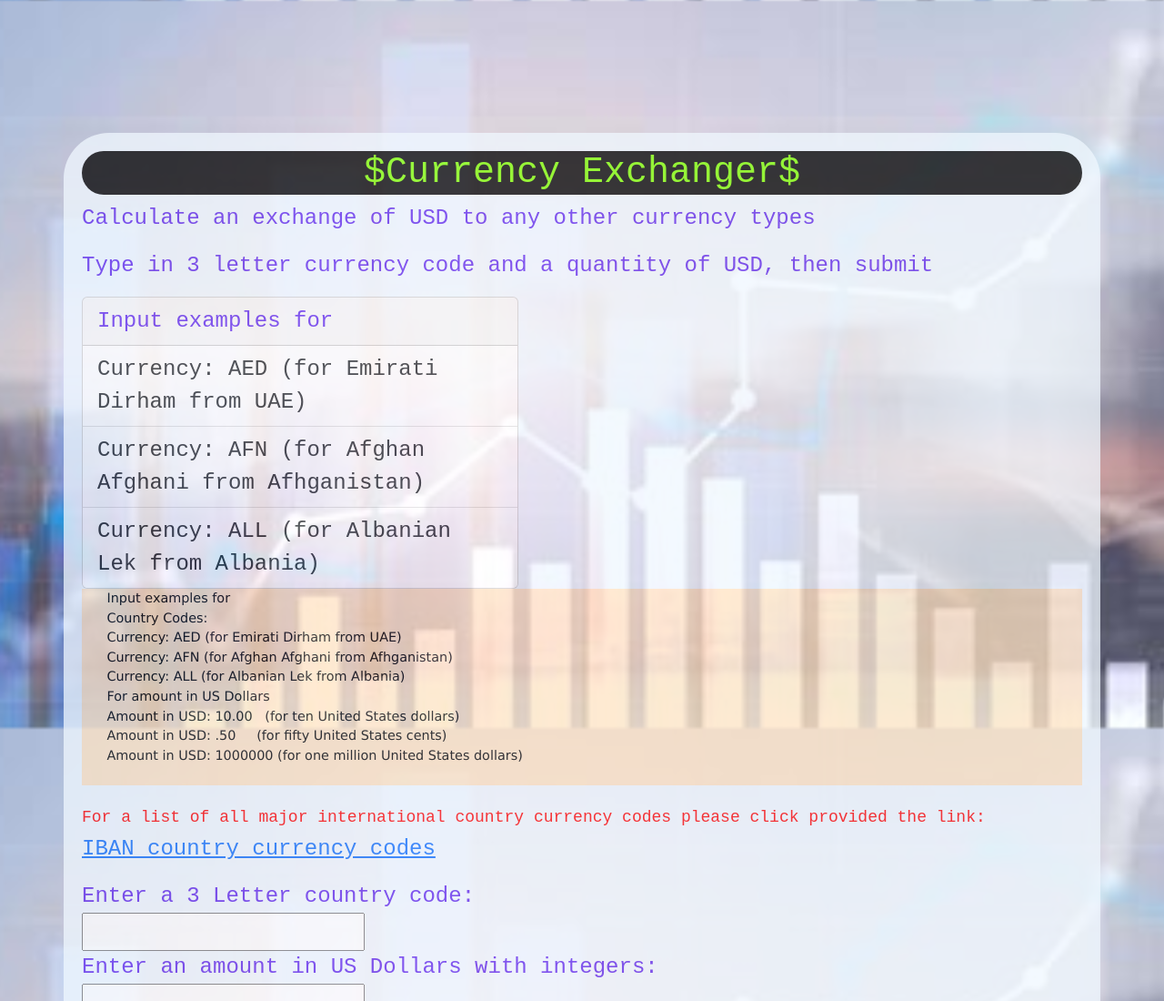
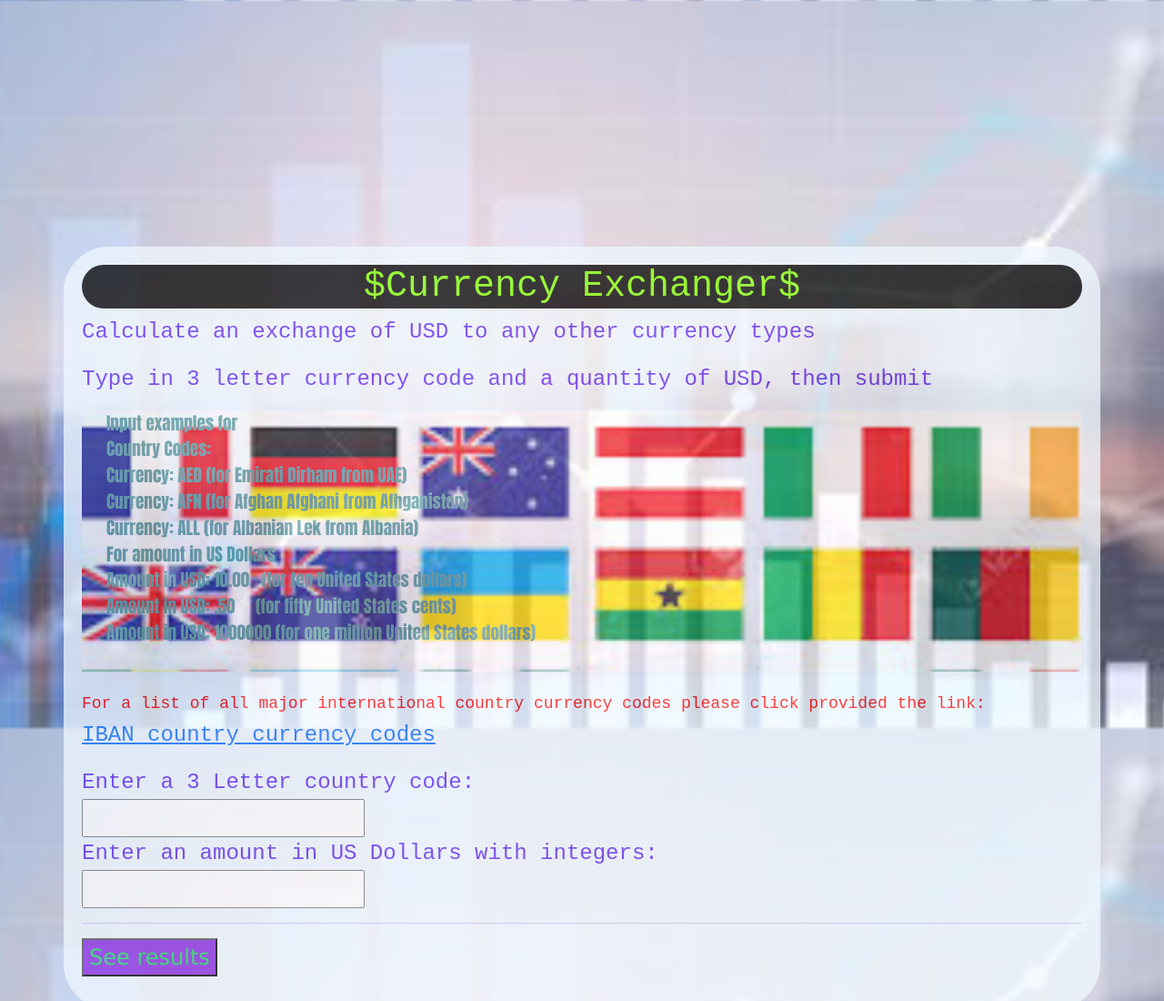
Before and after one commit to ChrisRDavila/currency_exchanger, a website built with webpack: page src/index.html in a window 1280 px wide. Shown: the top 1100 px of the page at 91% size. Built offline with nearby package versions, Linux system fonts and the light colour scheme.

Commit message:
possible background image for code sample

```diff
--- a/src/css/styles.css
+++ b/src/css/styles.css
@@ -41,11 +41,16 @@ h1 {
   border-radius: 100px;
 }
 pre {
-  color: black;
+  color:cadetblue;
   font-style: unset;
-  font-family: Verdana, Geneva, Tahoma, sans-serif;
-  font-size: 60%;
+  font-family: Impact, Haettenschweiler, 'Arial Narrow Bold', sans-serif;
+  font-size: 80%;
   background-color: bisque;
+  background-image: url('../img/flags2.jpeg');
+  background-size: cover;
+  background-position: center;
+  background-repeat: no-repeat;
+  background-attachment: fixed;
 }
 
 #show-results {
--- a/src/index.html
+++ b/src/index.html
@@ -8,16 +8,6 @@
     <h1>$Currency Exchanger$</h1>
     <p>Calculate an exchange of USD to any other currency types</p>
     <p>Type in 3 letter currency code and a quantity of USD, then submit</p>
-    <div class="card" style="width: 30rem;">
-      <div class="card-header">
-        Input examples for
-      </div>
-      <ul class="list-group list-group-flush">
-        <li class="list-group-item">Currency: AED (for Emirati Dirham from UAE)</li>
-        <li class="list-group-item">Currency: AFN (for Afghan Afghani from Afhganistan)</li>
-        <li class="list-group-item">Currency: ALL (for Albanian Lek from Albania)</li>
-      </ul>
-    </div>
     <pre>
       Input examples for
       Country Codes:
```
Also changed, not shown: src/img/flags.jpeg (added), src/img/flags2.jpeg (added).
